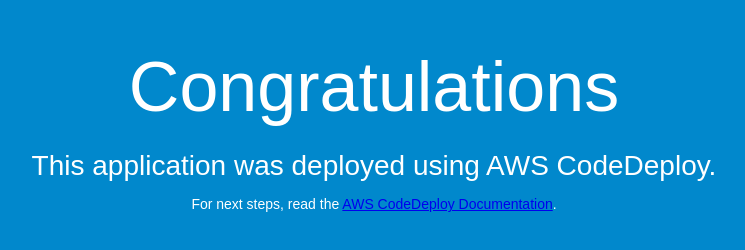
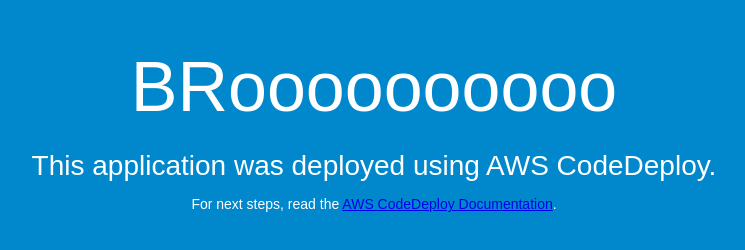
Before and after one commit to sachin193959/code-deploy-sample, a plain HTML site: page index.html in a window 1280 px wide. Shown: the whole page, without its empty margins (266-1011 px from the left). Drawn offline with Linux system fonts and the light colour scheme.

Commit message:
Update index.html

```diff
--- a/index.html
+++ b/index.html
@@ -26,7 +26,7 @@
 </head>
 <body>
   <div align="center">
-    <h1>Congratulations</h1>
+    <h1>BRoooooooooo</h1>
     <h2>This application was deployed using AWS CodeDeploy.</h2>
     <p>For next steps, read the <a href="http://aws.amazon.com/documentation/codedeploy">AWS CodeDeploy Documentation</a>.</p>
   </div>
```
